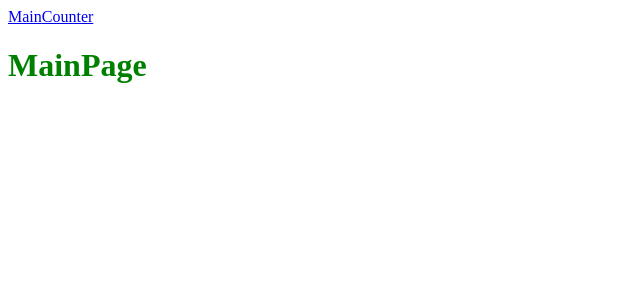
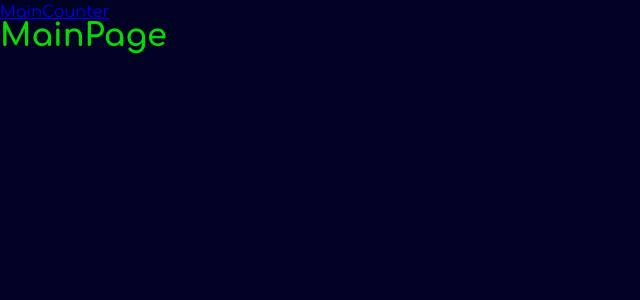
Before and after one commit to boytrend0108/react_advanced, a React app: page / in a window 1280 px wide. Shown: the top 300 px of the page, without its empty margins (0-640 px from the left). Built offline with nearby package versions, Linux system fonts and the light colour scheme.

Commit message:
add vars

```diff
--- a/src/App.tsx
+++ b/src/App.tsx
@@ -7,7 +7,7 @@ import { CounterAsync } from './pages/Counter/Counter.async';
 
 export const App = () => {
   return (
-    <div className='app'>
+    <div className='app dark'>
       <Link to='/'>Main</Link>
       <Link to='/counter'>Counter</Link>
 
--- a/src/pages/Counter/Counter.module.scss
+++ b/src/pages/Counter/Counter.module.scss
@@ -1,5 +1,5 @@
 .counter {
-  background: yellow;
+  background: inherit;
 }
 
 .button {
--- a/src/styles/index.scss
+++ b/src/styles/index.scss
@@ -1,10 +1,12 @@
-@import './reset.scss';
+@import './variables/global.scss';
 @import './themes/dark.scss';
 @import './themes/normal.scss';
-@import './variables/global.scss';
+@import './reset.scss';
 
 .app {
   font: var(--font-m);
+  background-color: var(--bg-color);
 
-  color: green;
+  color: var(--primary-color);
+  min-height: 100vh;
 }
--- a/src/styles/reset.scss
+++ b/src/styles/reset.scss
@@ -1,4 +1,4 @@
-:root {
+* {
   margin: 0;
   padding: 0;
   box-sizing: border-box;
--- a/src/styles/themes/dark.scss
+++ b/src/styles/themes/dark.scss
@@ -0,0 +1,6 @@
+.app.dark {
+  --bg-color: rgb(1, 1, 36);
+
+  --primary-color: rgb(7, 216, 7);
+  --secondary-color: rgb(70, 241, 70);
+}
--- a/src/styles/themes/normal.scss
+++ b/src/styles/themes/normal.scss
@@ -0,0 +1,6 @@
+.app.light {
+  --bg-color: rgb(206, 206, 206);
+
+  --primary-color: rgb(7, 5, 141);
+  --secondary-color: rgb(108, 117, 241);
+}
--- a/src/styles/variables/global.scss
+++ b/src/styles/variables/global.scss
@@ -1,5 +1,5 @@
 :root {
-  --font-family-main: Comfortaa, "Times New Roman", serif
+  --font-family-main: Comfortaa, 'Times New Roman', serif;
 
   --font-size-m: 16px;
   --font-line-m: 24px;
```
